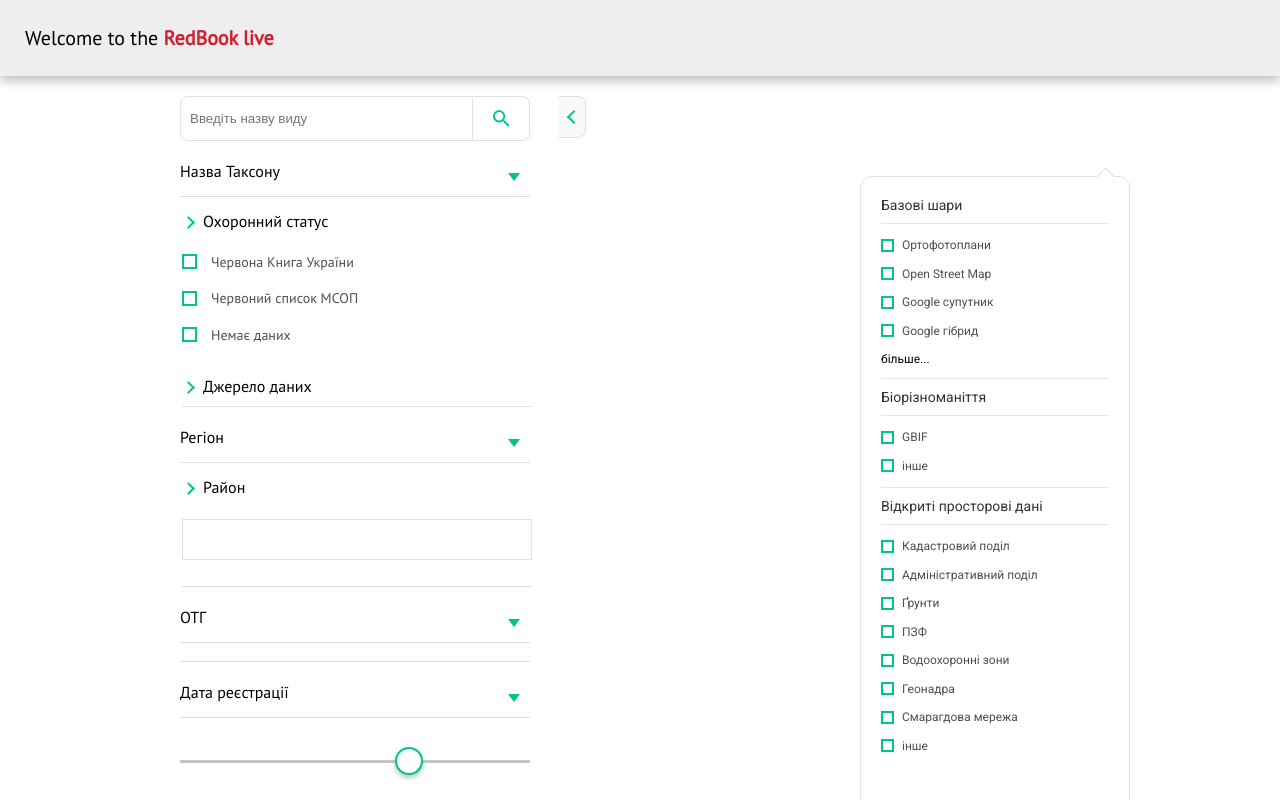
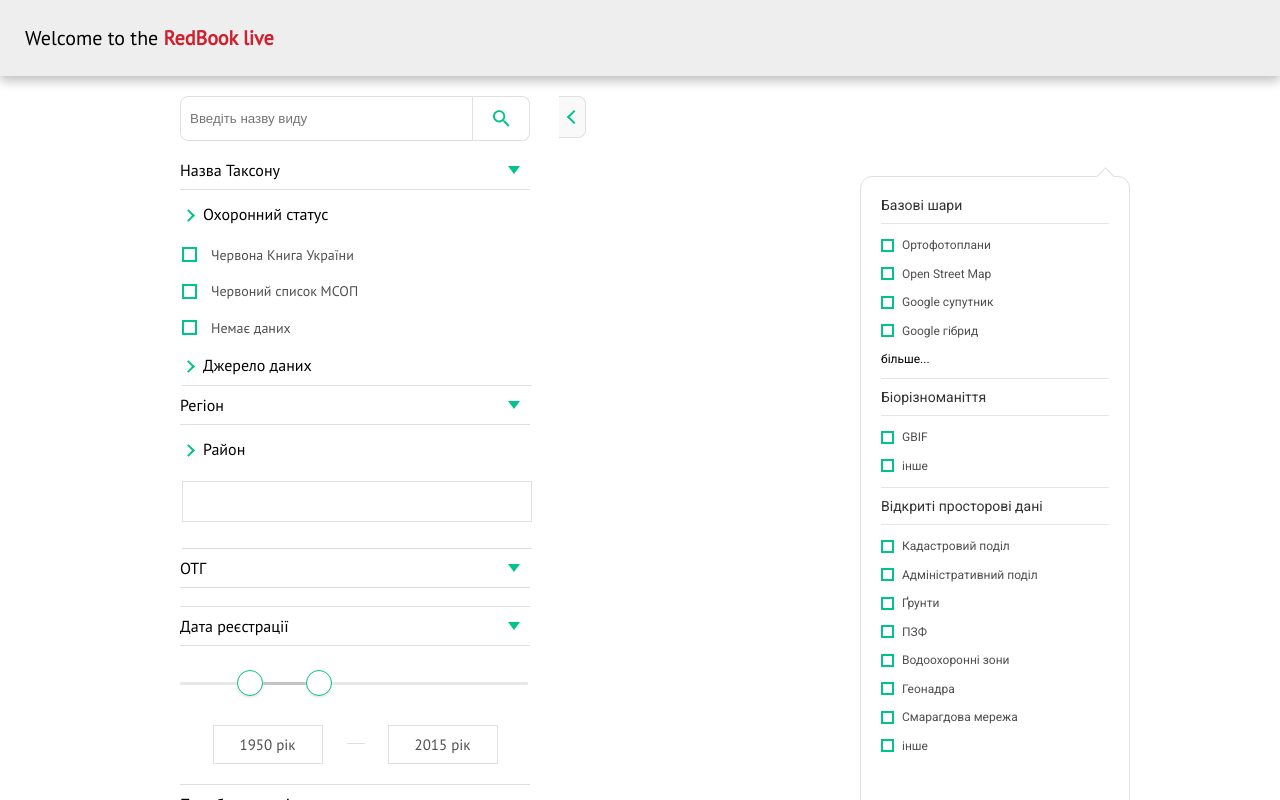
Before and after one commit to evventol/RedBook_live, a React (Create React App) app: page / in a window 1280 px wide. Shown: the top 800 px of the page. Built offline with nearby package versions, Linux system fonts and the light colour scheme.

Commit message:
range slider

```diff
--- a/package.json
+++ b/package.json
@@ -3,6 +3,7 @@
   "version": "0.1.0",
   "private": true,
   "dependencies": {
+    "@material-ui/core": "^4.9.14",
     "@testing-library/jest-dom": "^4.2.4",
     "@testing-library/react": "^9.5.0",
     "@testing-library/user-event": "^7.2.1",
--- a/src/components/app.jsx
+++ b/src/components/app.jsx
@@ -14,7 +14,6 @@ const App = (props) => {
           selectTaxonData={props.state.sidebar.selectTaxonData}
           positioningErrorData={props.state.sidebar.positioningErrorData}
         />
-
         <Aside
           baseLayersData={props.state.aside.baseLayersData}
           biodiversityData={props.state.aside.biodiversityData}
--- a/src/components/sidebar/selectDateRegister/index.jsx
+++ b/src/components/sidebar/selectDateRegister/index.jsx
@@ -1,23 +1,67 @@
 import React from 'react'
 import styles from './selectDateRegister.module.scss'
+import { withStyles, makeStyles } from '@material-ui/core/styles'
+import Slider from '@material-ui/core/Slider'
 
 const SelectDataRegister = () => {
+  const useStyles = makeStyles((theme) => ({
+    root: {
+      width: 300 + theme.spacing(3) * 2,
+    },
+    margin: {
+      height: theme.spacing(3),
+    },
+  }))
+  const AirbnbSlider = withStyles({
+    root: {
+      color: '#00c48c',
+      height: 3,
+      padding: '36px 0 16px 0',
+    },
+    thumb: {
+      height: 26,
+      width: 26,
+      backgroundColor: '#fff',
+      border: '1px solid currentColor',
+      marginTop: -12,
+      marginLeft: -13,
+      boxShadow: '#ebebeb 0px 2px 2px',
+      '&:focus, &:hover, &$active': {
+        boxShadow: '#ccc 0px 2px 3px 1px',
+      },
+    },
+    active: {},
+    track: {
+      height: 3,
+      color: '#C4C4C4',
+    },
+    rail: {
+      color: '#C4C4C4',
+      opacity: 0.4,
+      height: 3,
+    },
+  })(Slider)
+
+  function AirbnbThumbComponent(props) {
+    return <span {...props}></span>
+  }
+
+  //export default function CustomizedSlider() {
+  const classes = useStyles()
+
   return (
-    <div className={styles.dataRegister}>
-      <h2 className={styles.h2}>Дата реєстрації</h2>
-
-      <p className="fast-range">
-        <label>
-          <input
-            type="range"
-            className={styles.inputRange}
-            min="1"
-            max="10"
-            step="1"
-            value="7"
-            name="years"
+    <>
+      <div className={styles.dataRegister}>
+        <h2 className={styles.h2}>Дата реєстрації</h2>
+        <div className={classes.root}>
+          <AirbnbSlider
+            ThumbComponent={AirbnbThumbComponent}
+            getAriaLabel={(index) =>
+              index === 0 ? 'Minimum price' : 'Maximum price'
+            }
+            defaultValue={[20, 40]}
           />
-        </label>
+        </div>
         <div className={styles.countYear}>
           <span className={styles.countYearStart + ' ' + styles.span}>
             1950 рік
@@ -26,8 +70,8 @@ const SelectDataRegister = () => {
             2015 рік
           </span>
         </div>
-      </p>
-    </div>
+      </div>
+    </>
   )
 }
 
--- a/src/components/sidebar/selectDateRegister/selectDateRegister.module.scss
+++ b/src/components/sidebar/selectDateRegister/selectDateRegister.module.scss
@@ -6,35 +6,35 @@
   border-top: 1px solid #e0e0e0;
 }
 
-.inputRange[type='range'] {
-  -webkit-appearance: none;
-  margin: 26px 0;
-  width: 100%;
-}
+// .inputRange[type='range'] {
+//   -webkit-appearance: none;
+//   margin: 26px 0;
+//   width: 100%;
+// }
 
-.inputRange[type='range']::-webkit-slider-runnable-track {
-  width: 100%;
-  height: 3px;
-  cursor: pointer;
-  background: #c4c4c4;
-}
-.inputRange[type='range']::-webkit-slider-thumb {
-  box-shadow: 0px 3px 5px #c0c0c0;
-  height: 28px;
-  width: 28px;
-  border-radius: 50%;
-  border: 2px solid $color-main;
-  background: #fff;
-  cursor: pointer;
-  -webkit-appearance: none;
-  margin-top: -13px;
-}
+// .inputRange[type='range']::-webkit-slider-runnable-track {
+//   width: 100%;
+//   height: 3px;
+//   cursor: pointer;
+//   background: #c4c4c4;
+// }
+// .inputRange[type='range']::-webkit-slider-thumb {
+//   box-shadow: 0px 3px 5px #c0c0c0;
+//   height: 28px;
+//   width: 28px;
+//   border-radius: 50%;
+//   border: 2px solid $color-main;
+//   background: #fff;
+//   cursor: pointer;
+//   -webkit-appearance: none;
+//   margin-top: -13px;
+// }
 
 .countYear {
   display: flex;
   justify-content: space-around;
   text-align: center;
-  margin-top: 20px;
+  margin: 20px 0;
   & .span {
     width: 110px;
     height: 39px;
--- a/src/components/sidebar/selectTaxon/index.jsx
+++ b/src/components/sidebar/selectTaxon/index.jsx
@@ -1,5 +1,5 @@
 import React from 'react'
-import styles from '../sidebar.module.scss'
+import styles from './selectTaxon.module.scss'
 import ImputCheckbox from '../../sidebar/imputCheckbox'
 
 const SelectTaxon = (props) => {
@@ -12,7 +12,7 @@ const SelectTaxon = (props) => {
       <fieldset className={styles.fieldset}>
         <legend className={styles.legend}>Охоронний статус</legend>
         {selectTaxonCheckbox}
-        <legend className={styles.legend}>Джерело даних</legend>
+        <legend className={styles.legend + ' ' + styles.legendTaxon}>Джерело даних</legend>
       </fieldset>
     </div>
   )
--- a/src/components/sidebar/selectTaxon/selectTaxon.module.scss
+++ b/src/components/sidebar/selectTaxon/selectTaxon.module.scss
@@ -1,2 +1,11 @@
+@import '../../app.scss';
 @import '../sidebar.module.scss';
-@import '../../app.scss';
+
+.h2 {
+  margin-top: 10px;
+}
+.fieldset {
+  .legendTaxon {
+    padding-top: 0;
+  }
+}
--- a/src/components/sidebar/sidebar.module.scss
+++ b/src/components/sidebar/sidebar.module.scss
@@ -30,7 +30,7 @@
 }
 
 .h2 {
-  padding: 20px 0px 15px 0;
+  padding: 9px 0;
   border-bottom: 1px solid #e0e0e0;
   margin: 0;
   position: relative;
```
Also changed, not shown: 1 other file (tests, documents, lock files or other folders).
